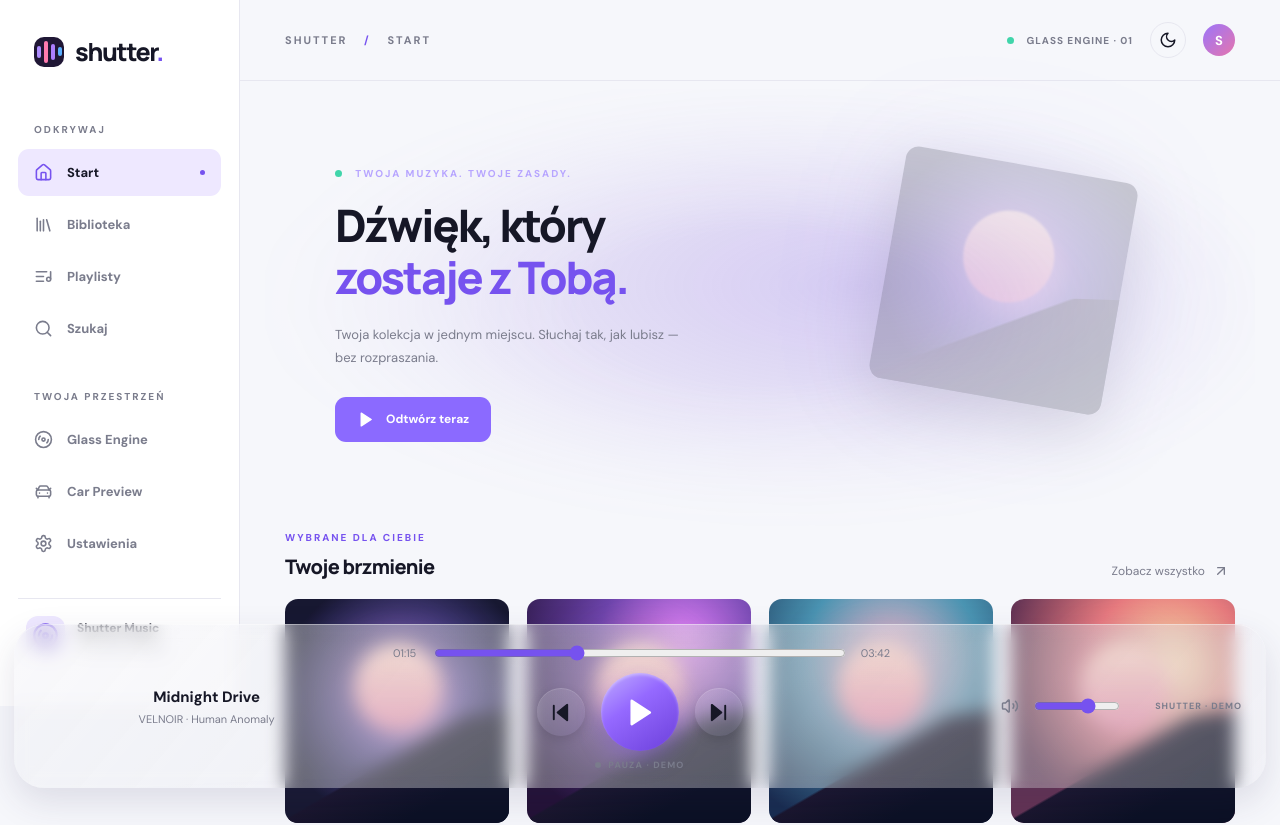
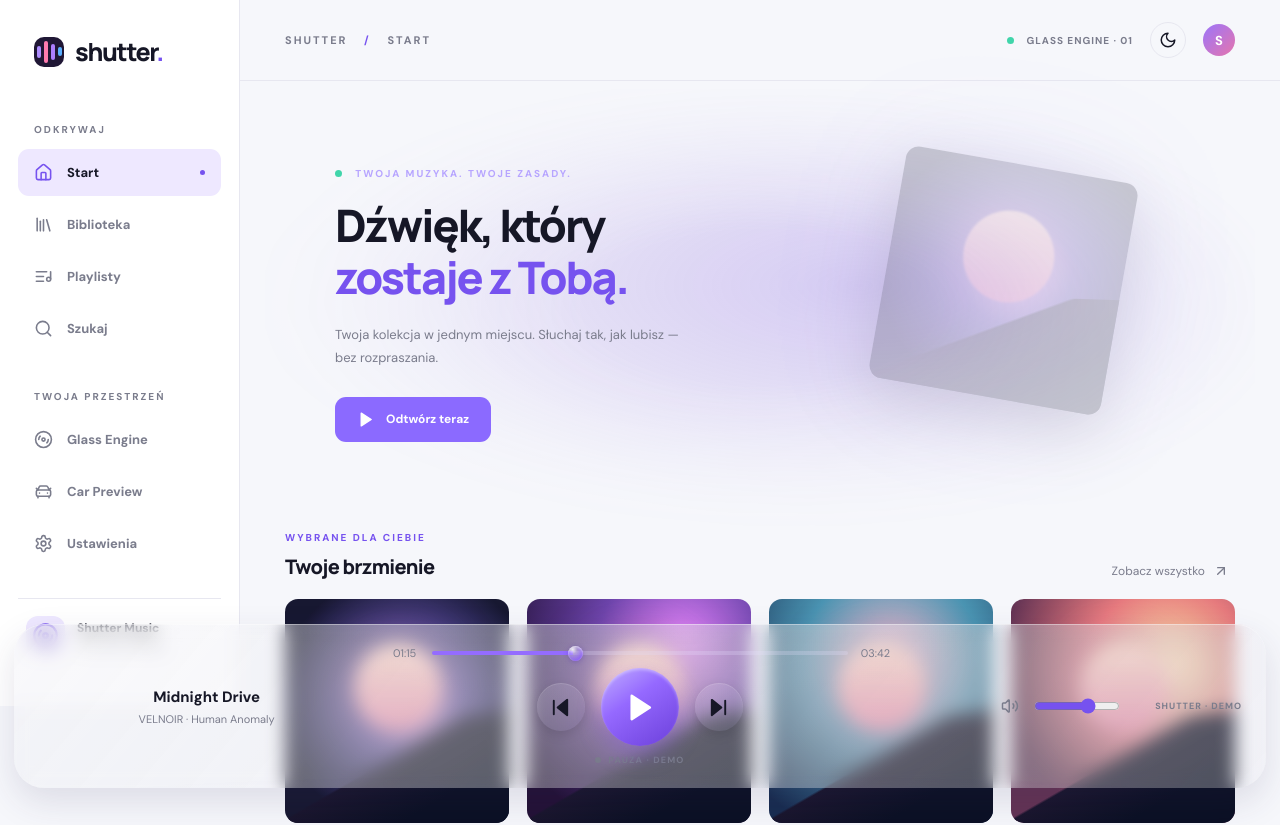
Before and after one commit to trciesielski/Shutter, a React (Vite) app: page / in a window 1280 px wide. Shown: the top 825 px of the page. Built offline with nearby package versions, Linux system fonts and the light colour scheme.

Commit message:
style(player): thin progress track, glass scrubber and reduced-motion-safe playback halo

```diff
--- a/src/glass/player-glass.css
+++ b/src/glass/player-glass.css
@@ -107,3 +107,39 @@
  .app-shell{padding-bottom:225px}
 }
 @media(max-width:355px){.shutter-glass .player-bar-v5 .player-controls{gap:12px}}
+
+/* PLAYER V6 — thin seek track, glass thumb, restrained active halo */
+.shutter-glass .player-bar-v5 .progress-line input[type="range"]{
+ appearance:none;-webkit-appearance:none;
+ background:linear-gradient(to right,#946cff 0%,#946cff var(--seek-progress,0%),rgba(231,225,255,.24) var(--seek-progress,0%),rgba(231,225,255,.24) 100%);
+ height:4px!important;border:0;border-radius:999px;
+ margin:0;cursor:pointer;
+}
+.shutter-glass .player-bar-v5 .progress-line input[type="range"]::-webkit-slider-thumb{
+ -webkit-appearance:none;appearance:none;
+ width:15px;height:15px;border-radius:50%;border:0;
+ background:radial-gradient(circle at 32% 24%,rgba(255,255,255,.86),rgba(199,178,255,.43) 28%,rgba(144,101,247,.93) 72%);
+ box-shadow:inset 0 1px 2px rgba(255,255,255,.66),0 1px 5px rgba(82,47,173,.38);
+}
+.shutter-glass .player-bar-v5 .progress-line input[type="range"]::-moz-range-thumb{
+ width:15px;height:15px;border-radius:50%;border:0;
+ background:radial-gradient(circle at 32% 24%,rgba(255,255,255,.86),rgba(199,178,255,.43) 28%,rgba(144,101,247,.93) 72%);
+ box-shadow:inset 0 1px 2px rgba(255,255,255,.66),0 1px 5px rgba(82,47,173,.38);
+}
+.shutter-glass .player-bar-v5 .player-controls button.play-button{position:relative;isolation:isolate}
+.shutter-glass .player-bar-v5 .player-controls button.play-button::before{
+ content:"";position:absolute;inset:-7px;border-radius:50%;pointer-events:none;
+ border:1px solid rgba(199,174,255,.22);
+ box-shadow:0 0 12px rgba(143,102,249,.11),inset 0 0 10px rgba(255,255,255,.06);
+ opacity:0;transform:scale(.97);
+}
+.shutter-glass .player-bar-v5 .player-controls button.play-button.is-playing::before{
+ opacity:1;animation:shutter-glass-halo 3.1s ease-in-out infinite;
+}
+@keyframes shutter-glass-halo{
+ 0%,100%{transform:scale(.98);opacity:.30;box-shadow:0 0 9px rgba(143,102,249,.10)}
+ 50%{transform:scale(1.045);opacity:.62;box-shadow:0 0 17px rgba(143,102,249,.22)}
+}
+@media(prefers-reduced-motion:reduce){
+ .shutter-glass .player-bar-v5 .player-controls button.play-button.is-playing::before{animation:none;opacity:.35;transform:none}
+}
```
